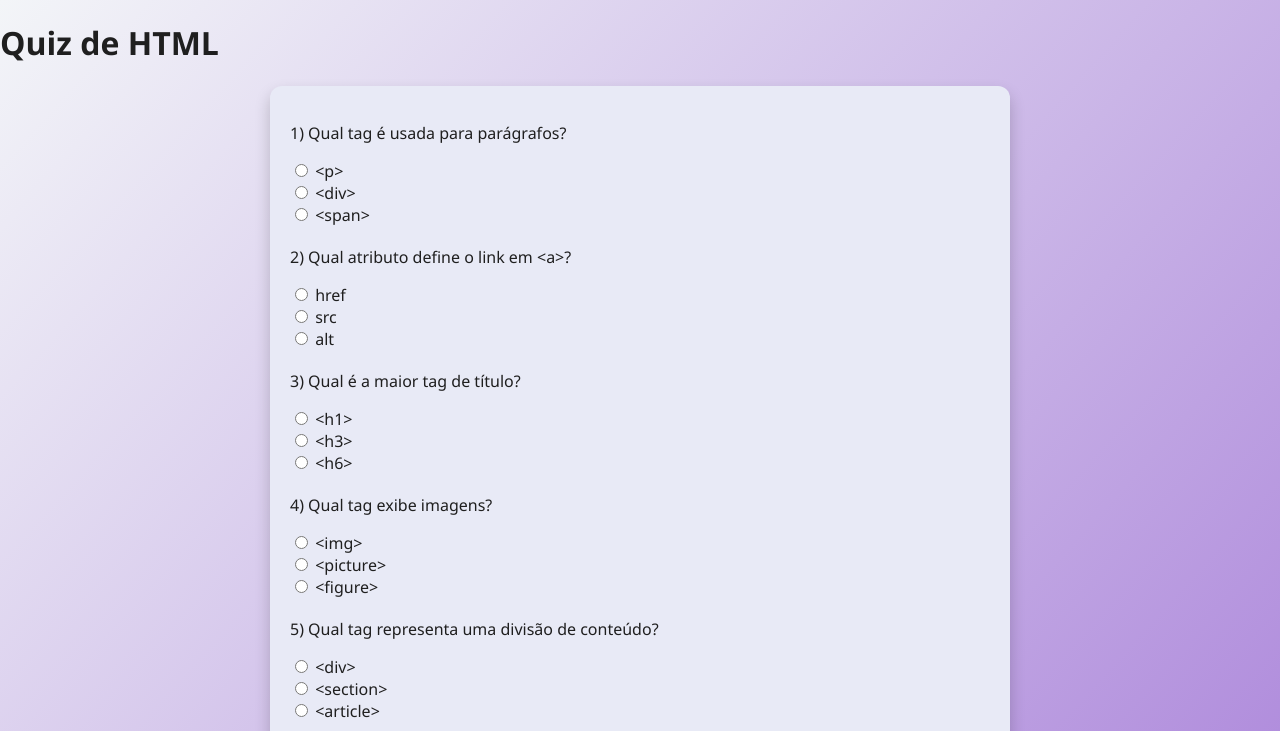
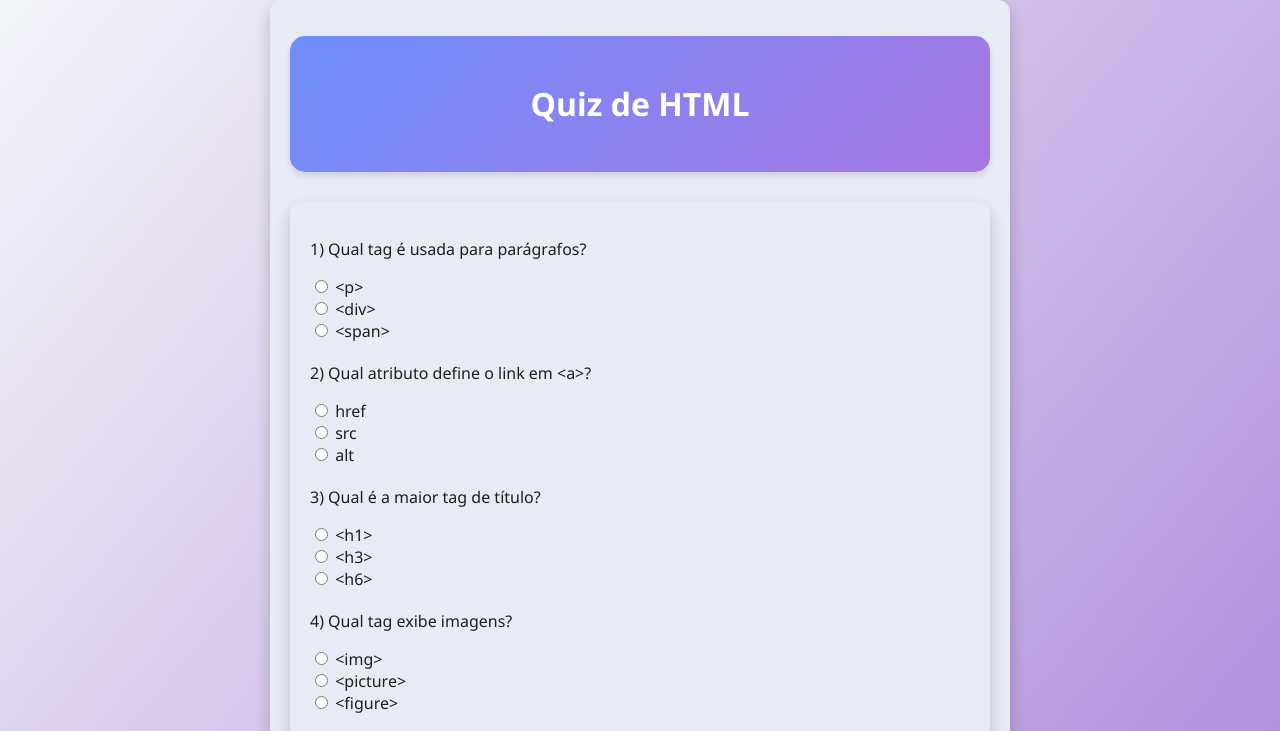
Before and after one commit to valentinebissani/manualTI, a plain HTML site: page jogohtml.html in a window 1280 px wide. Shown: the top 731 px of the page. Drawn offline with Linux system fonts and the light colour scheme; a script that the page names is missing.

Commit message:
Update jogohtml.html

```diff
--- a/jogohtml.html
+++ b/jogohtml.html
@@ -5,12 +5,14 @@
   <title>Jogo – HTML</title>
   <link rel="stylesheet" href="stylejogos.css">
 </head>
-<body>
-  <header>
+<body class="alterar">
+  <div class="container">
+
+    <div class="header-card">
     <h1>Quiz de HTML</h1>
-  </header>
+  </div>
 
-  <div class="container">
+  <div class="container alterar2">
     <form id="quizForm">
 
       <div class="pergunta">
@@ -81,7 +83,7 @@
 
     <div id="resultado"></div>
   </div>
-
+  </div>
   <footer>
     <p>Quiz de HTML</p>
   </footer>
```
